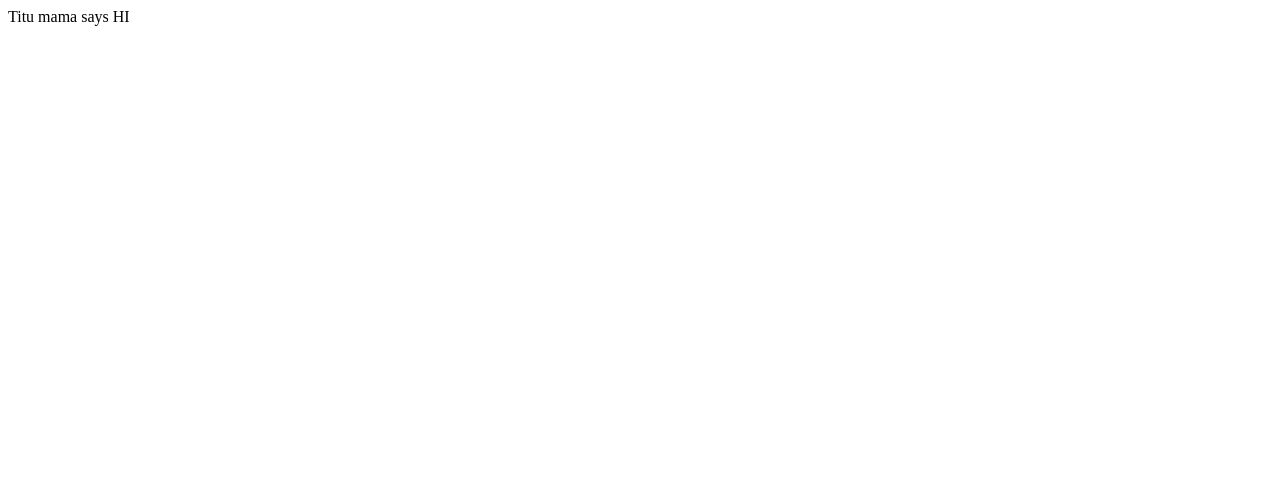
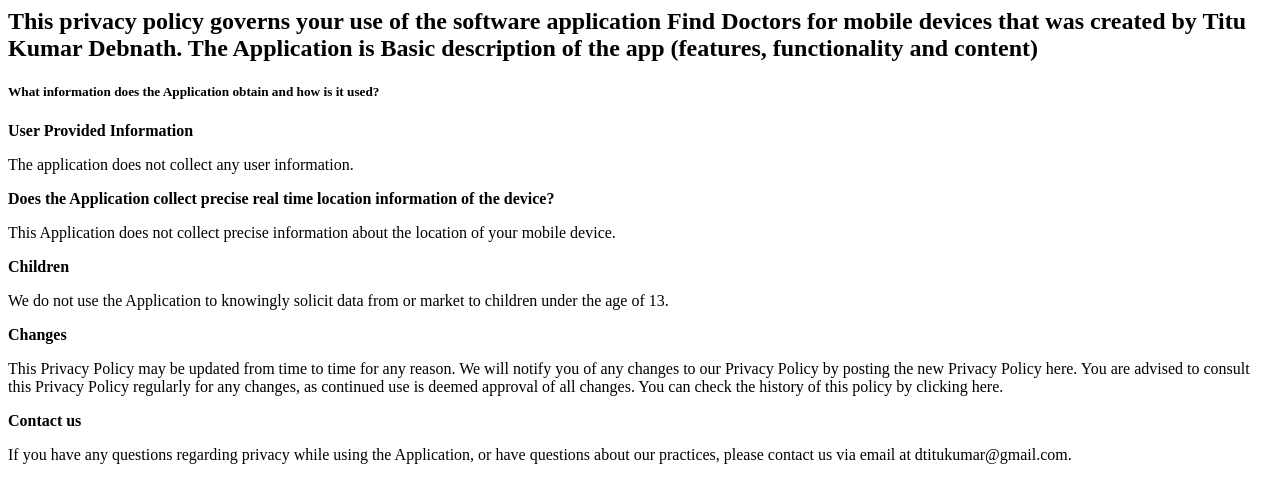
Before and after one commit to titudebnathgithub/titudebnathgithub.github.io, a plain HTML site: page index.html in a window 1280 px wide. Drawn offline with Linux system fonts and the light colour scheme.

Commit message:
Update index.html

```diff
--- a/index.html
+++ b/index.html
@@ -1 +1,46 @@
-<html><body>Titu mama says HI</body></html>
+<html>
+
+    <head>
+
+        <title>Find Doctors Privacy Policy</title>
+    </head>
+
+    <body>
+
+        <h2>This privacy policy governs your use of the software application Find Doctors for mobile
+            devices that was created by Titu Kumar Debnath. The Application is Basic description of
+            the app (features, functionality and content)</h2>
+
+
+        <h5>What information does the Application obtain and how is it used?</h5>
+
+        <b>User Provided Information</b>
+
+        <p>The application does not collect any user information.</p>
+
+        <b>Does the Application collect precise real time location information of the device?</b>
+
+        <p>This Application does not collect precise information about the location of your mobile
+            device.</p>
+
+
+        <b>Children</b>
+
+        <p>We do not use the Application to knowingly solicit data from or market to children under
+            the age of 13.</p>
+
+        <b>Changes</b>
+
+        <p>This Privacy Policy may be updated from time to time for any reason. We will notify you
+            of any changes to our Privacy Policy by posting the new Privacy Policy here. You are
+            advised to consult this Privacy Policy regularly for any changes, as continued use is
+            deemed approval of all changes. You can check the history of this policy by clicking
+            here.</p>
+
+        <b>Contact us</b>
+
+        <p>If you have any questions regarding privacy while using the Application, or have
+            questions about our practices, please contact us via email at dtitukumar@gmail.com.
+        </p>
+    </body>
+</html>
```
